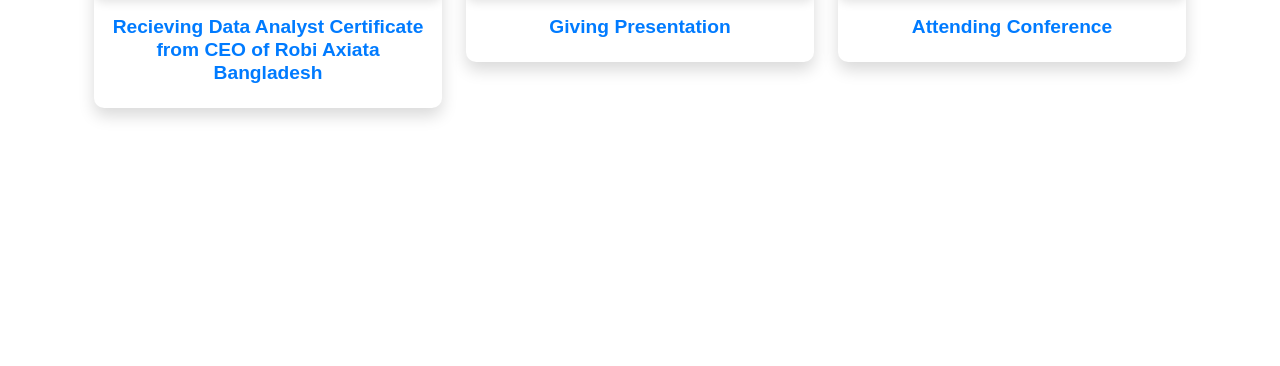
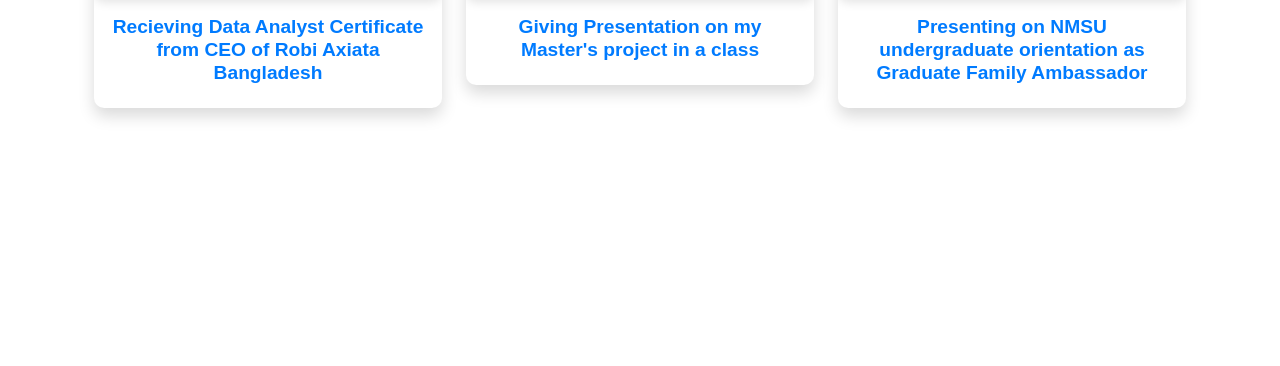
Before and after one commit to ishtiaq-nmsu/project-portfolio, a Django app: page /gallery/ in a window 1280 px wide. Shown: the part 434-800 px from the top of the page. Run offline with Django 5.2, Linux system fonts and the light colour scheme.

Commit message:
added image in gallery

```diff
--- a/templates/main/gallery.html
+++ b/templates/main/gallery.html
@@ -26,18 +26,18 @@
             <!-- Image 2 -->
             <div class="col-md-4 mb-4">
                 <div class="card shadow">
-                    <img src="{% static 'images/presentation.jpg' %}" class="card-img-top" alt="Giving Presentation">
+                    <img src="{% static 'images/presentation-project.jpg' %}" class="card-img-top" alt="Giving Presentation">
                     <div class="card-body text-center">
-                        <h5 class="card-title">Giving Presentation</h5>
+                        <h5 class="card-title">Giving Presentation on my Master's project in a class</h5>
                     </div>
                 </div>
             </div>
             <!-- Image 3 -->
             <div class="col-md-4 mb-4">
                 <div class="card shadow">
-                    <img src="{% static 'images/conference.jpg' %}" class="card-img-top" alt="Attending Conference">
+                    <img src="{% static 'images/presentation-orientation.jpg' %}" class="card-img-top" alt="Attending Conference">
                     <div class="card-body text-center">
-                        <h5 class="card-title">Attending Conference</h5>
+                        <h5 class="card-title">Presenting on NMSU undergraduate orientation as Graduate Family Ambassador</h5>
                     </div>
                 </div>
             </div>
```
Also changed, not shown: static/images/presentation-orientation.jpg (added), static/images/presentation-project.jpg (added), 2 other files.
